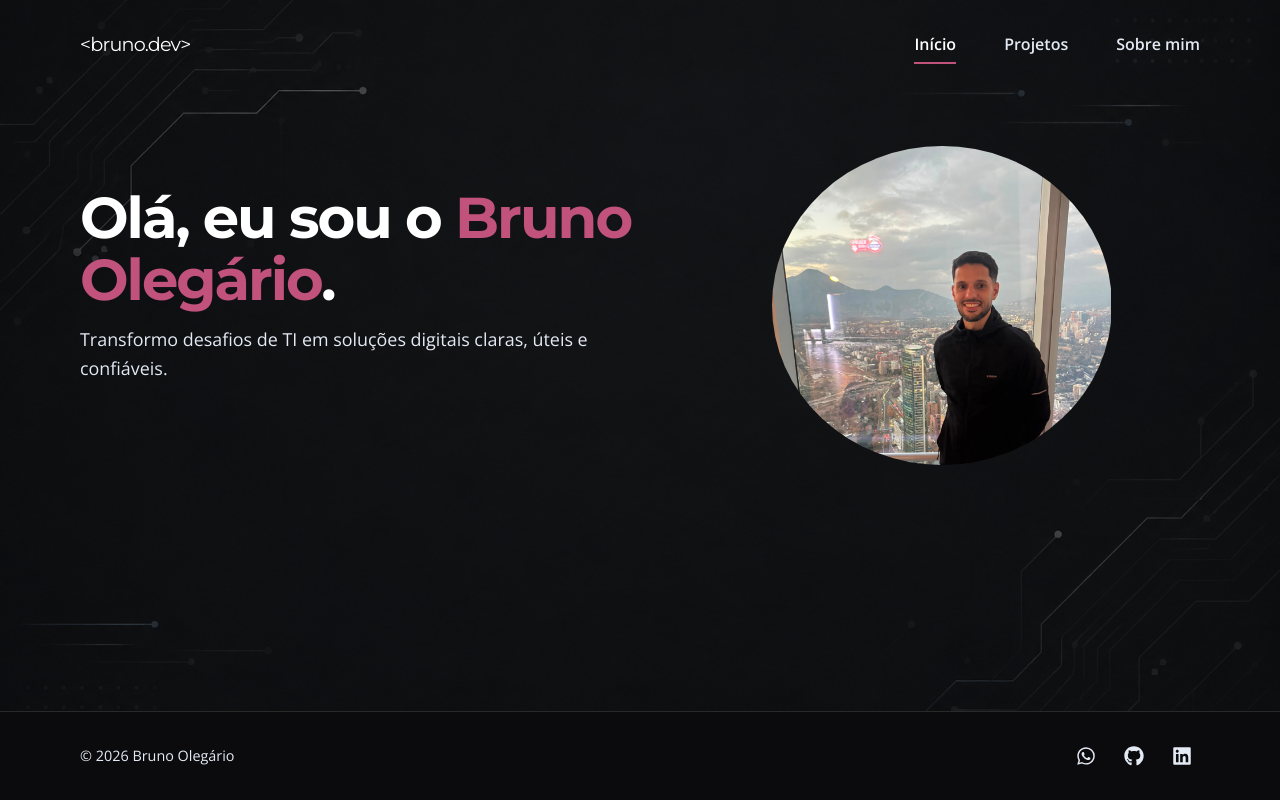
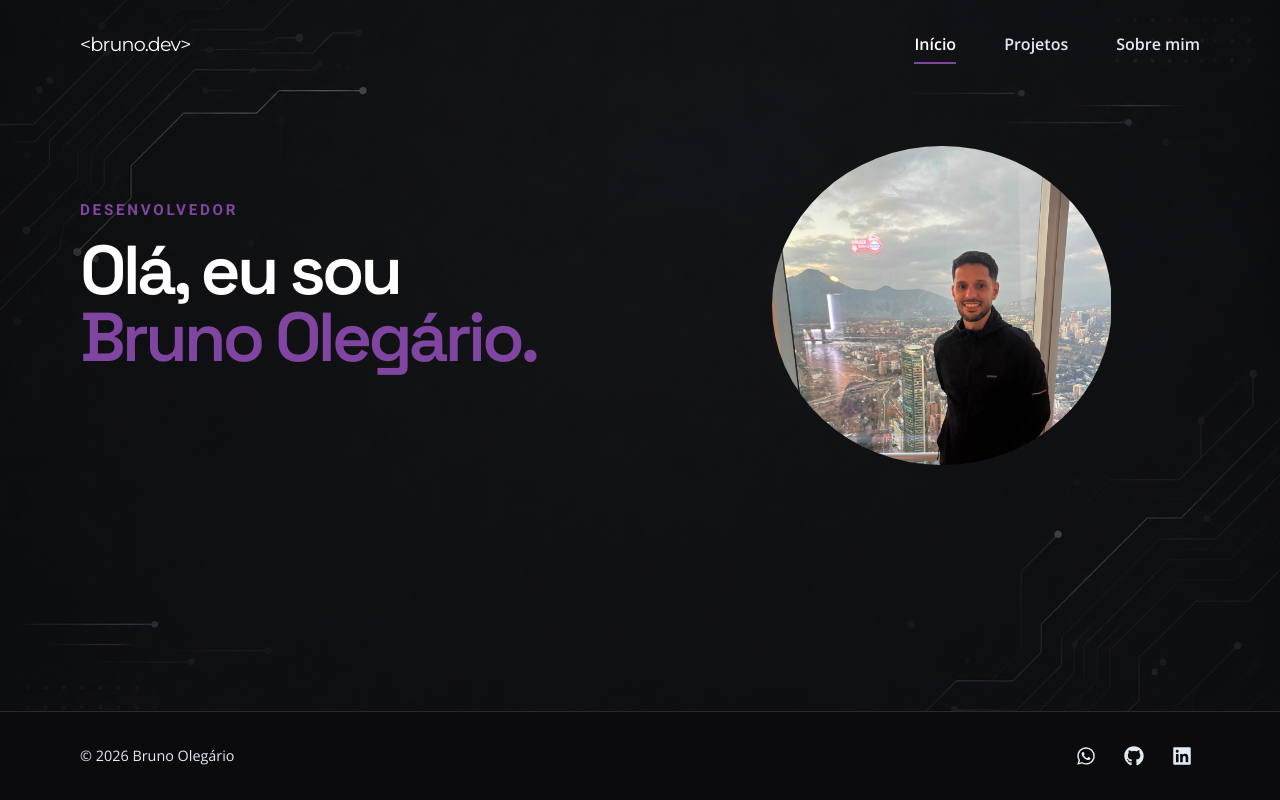
Before and after one commit to olegariobru/MyPort2, a React (Vite) app: page / in a window 1280 px wide. Built offline with nearby package versions, Linux system fonts and the light colour scheme.

Commit message:
Refine hero introduction and use dark purple accents

```diff
--- a/index.html
+++ b/index.html
@@ -17,7 +17,7 @@
     <link rel="manifest" href="/manifest.json" />
     <link rel="preconnect" href="https://fonts.googleapis.com" />
     <link rel="preconnect" href="https://fonts.gstatic.com" crossorigin />
-    <link href="https://fonts.googleapis.com/css2?family=Montserrat:wght@400;500;600;700;800&family=Open+Sans:wght@400;500;600;700;800&family=Roboto:wght@400;500;700&display=swap" rel="stylesheet" />
+    <link href="https://fonts.googleapis.com/css2?family=Montserrat:wght@400;500;600;700;800&family=Open+Sans:wght@400;500;600;700;800&family=Roboto:wght@400;500;700&family=Space+Grotesk:wght@500;600;700&display=swap" rel="stylesheet" />
     <title>&lt;bruno.dev&gt;</title>
   </head>
   <body>
--- a/src/App.css
+++ b/src/App.css
@@ -118,9 +118,26 @@
   align-items: center; gap: 2rem; padding-top: 1rem; padding-bottom: 2rem;
 }
 .heroCopy { max-width: 620px; }
-.heroCopy h1 { margin: 0 0 .9rem; font-family: var(--fonte-titulos); font-size: clamp(2.2rem,4.5vw,3.8rem); line-height: 1.08; letter-spacing: -.035em; }
+.heroRole {
+  margin: 0 0 .8rem;
+  color: var(--rosa-texto);
+  font-family: var(--fonte-secundaria);
+  font-size: clamp(.82rem, 1.2vw, .95rem);
+  font-weight: 700;
+  letter-spacing: .18em;
+  text-transform: uppercase;
+}
+.heroCopy h1 {
+  max-width: 680px;
+  margin: 0;
+  font-family: "Space Grotesk", var(--fonte-titulos);
+  font-size: clamp(2.45rem, 5.4vw, 4.65rem);
+  font-weight: 600;
+  line-height: .98;
+  letter-spacing: -.055em;
+  text-wrap: balance;
+}
 .heroCopy h1 span { color: var(--rosa-texto); }
-.heroLead { max-width: 550px; margin: 0; color: var(--texto-suave); font-size: clamp(1rem,1.4vw,1.15rem); line-height: 1.65; }
 .heroPortrait { position: relative; min-height: 360px; display: grid; place-items: end center; }
 .portraitPhoto { position: relative; z-index: 1; width: min(340px,72%); border-radius: 50%; }
 .portraitRing { position: absolute; inset: auto 2% 0 auto; width: min(410px,100%); }
--- a/src/Componentes/Banner/index.jsx
+++ b/src/Componentes/Banner/index.jsx
@@ -4,8 +4,8 @@ import minhaFoto from '../../Images/assets/eu2.png';
 export default function Banner() {
   return <section className="hero pageContainer" aria-labelledby="hero-title">
     <div className="heroCopy">
-      <h1 id="hero-title">Olá, eu sou o <span>Bruno Olegário</span>.</h1>
-      <p className="heroLead">Transformo desafios de TI em soluções digitais claras, úteis e confiáveis.</p>
+      <p className="heroRole">Desenvolvedor</p>
+      <h1 id="hero-title">Olá, eu sou <span>Bruno Olegário.</span></h1>
     </div>
     <div className="heroPortrait">
       <img className="portraitRing" src={circuloColorido} alt="" aria-hidden="true" />
--- a/src/index.css
+++ b/src/index.css
@@ -3,7 +3,7 @@
   color-scheme: dark;
   --azul-escuro: #000;
   --roxo: #19191b;
-  --rosa-texto: #c0527c;
+  --rosa-texto: #7f45a0;
   --branco: #fff;
   --texto-suave: #e3eaf4;
   --painel: rgba(15, 15, 16, 0.9);
```
